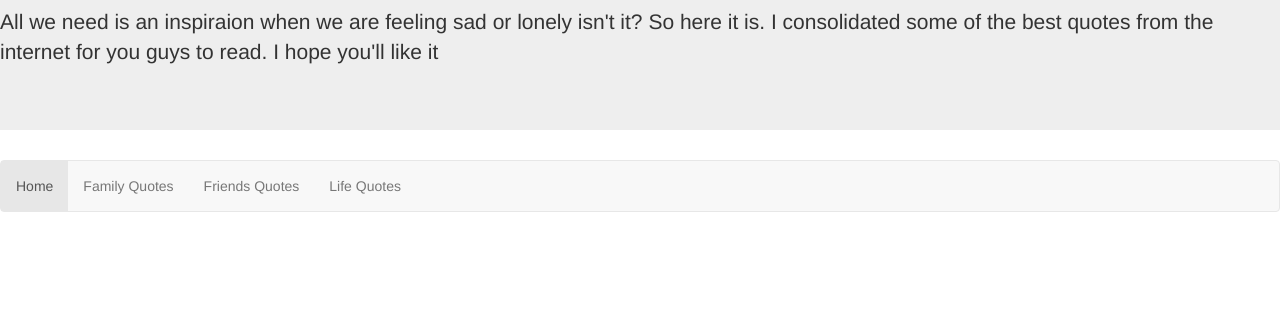
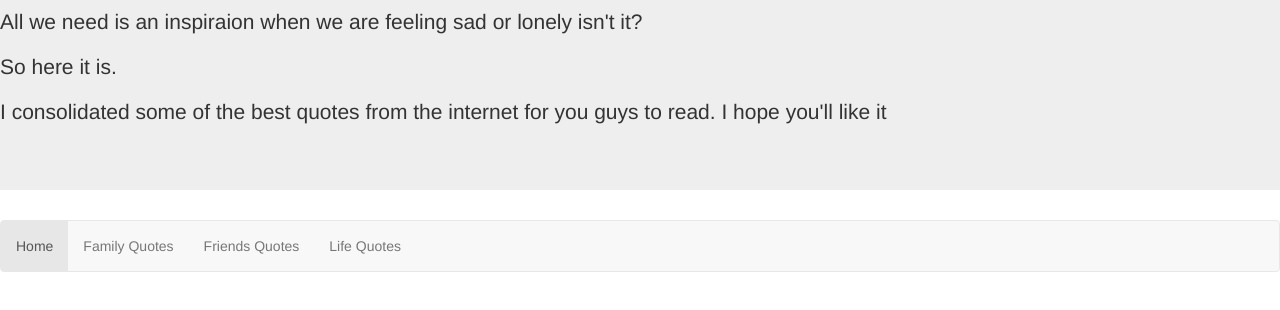
Before and after one commit to rodarodolfo/IdiomTrendsPage5.github.io, a plain HTML site: page index.html in a window 1280 px wide. Shown: the part 140-450 px from the top of the page. Drawn offline with nearby package versions, Linux system fonts and the light colour scheme.

Commit message:
Update index.html

```diff
--- a/index.html
+++ b/index.html
@@ -20,7 +20,9 @@
   <body background="main.png">
       <div class="jumbotron">
         <h1>SoulfulQuotes</h1>
-        <p>All we need is an inspiraion when we are feeling sad or lonely isn't it? So here it is. I consolidated some of the best quotes
+        <p>All we need is an inspiraion when we are feeling sad or lonely isn't it?</p>
+        <p>So here it is.</p>
+        <p>I consolidated some of the best quotes
     from the internet for you guys to read. I hope you'll like it</p>
       </div>
 
```
